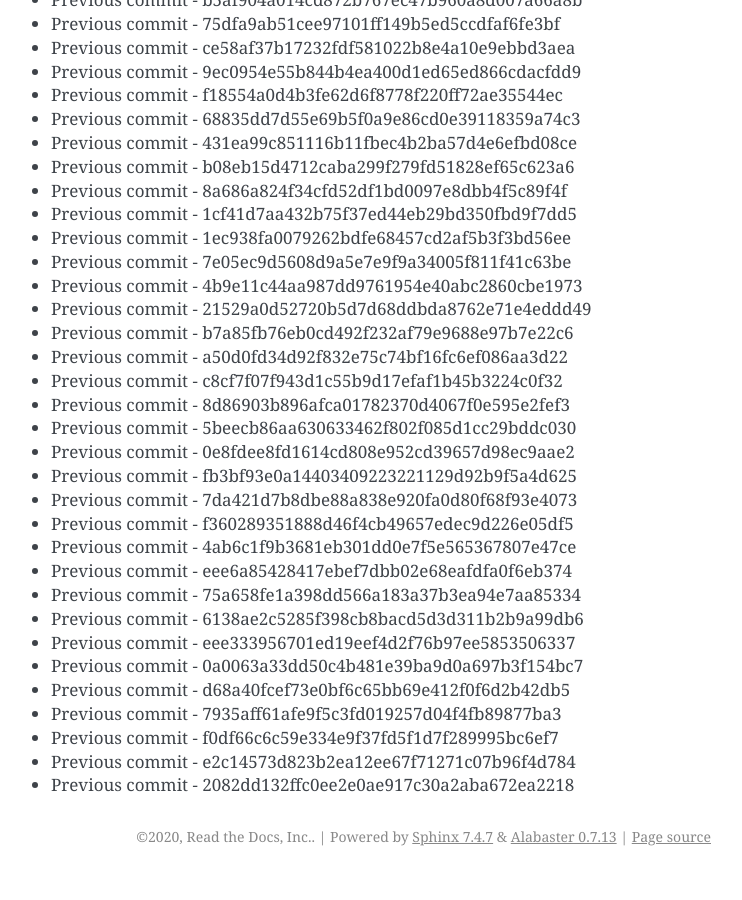
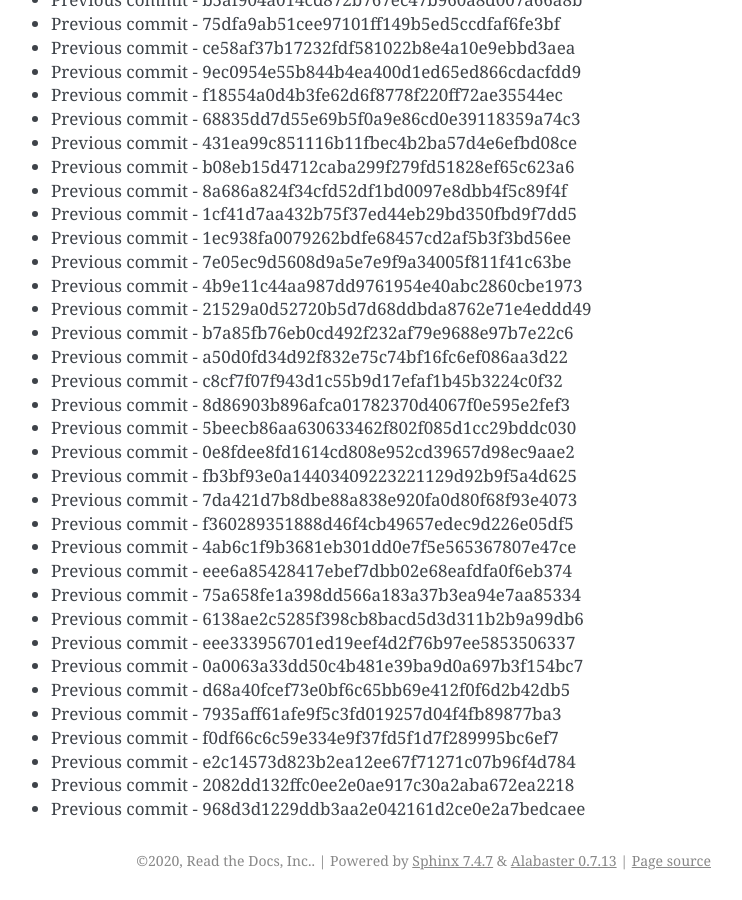
Before and after one commit to readthedocs/rtd-git-stresstest, a Sphinx documentation site: the page built from docs/updates.rst, in a window 1280 px wide and 900 px high, scrolled down 31163 px. Shown: the whole window, without its empty margins (399-1141 px from the left). Built offline with Sphinx 7.4.7, drawn with Linux system fonts in a browser that asks for light colours; before the commit the page ends 32039 px from its top, so only the background shows below that.

Commit message:
Generating commit from previous: 968d3d1229ddb3aa2e042161d2ce0e2a7bedcaee

```diff
--- a/docs/updates.rst
+++ b/docs/updates.rst
@@ -1341,3 +1341,4 @@ It can be tested for any performance characteristics.
 * Previous commit - f0df66c6c59e334e9f37fd5f1d7f289995bc6ef7
 * Previous commit - e2c14573d823b2ea12ee67f71271c07b96f4d784
 * Previous commit - 2082dd132ffc0ee2e0ae917c30a2aba672ea2218
+* Previous commit - 968d3d1229ddb3aa2e042161d2ce0e2a7bedcaee
```
